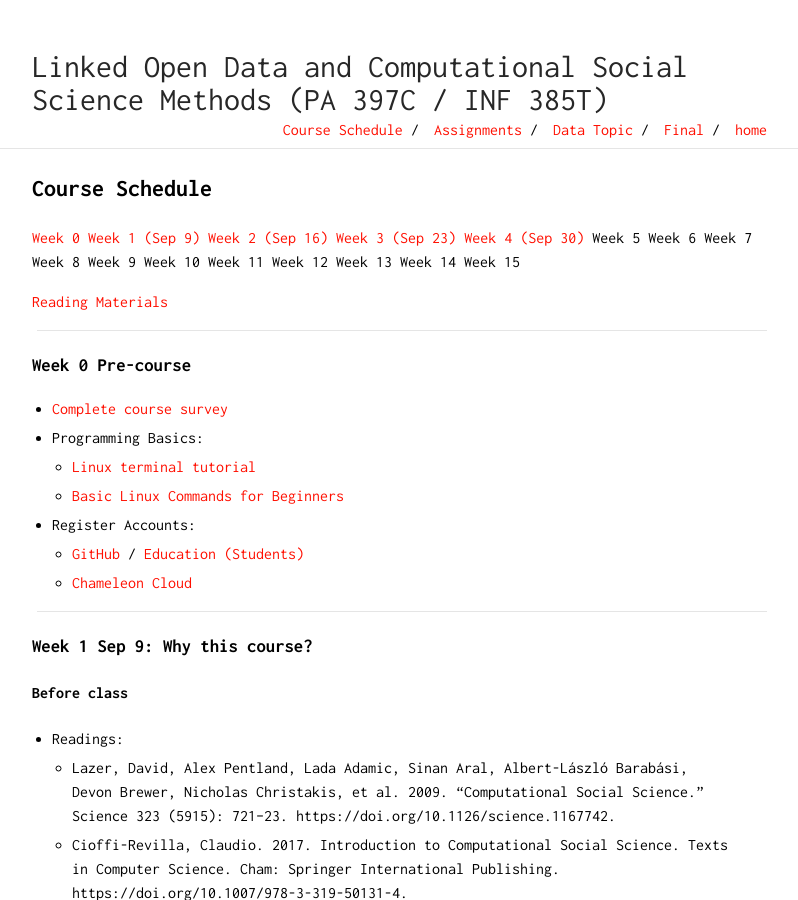
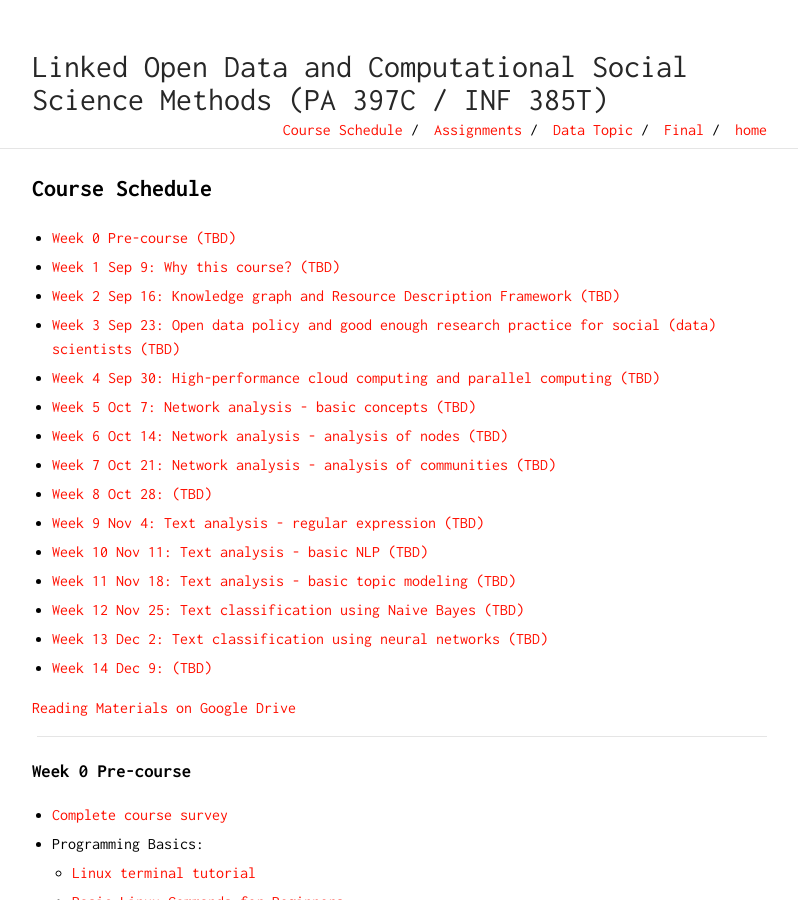
Before and after one commit to Xinjian-Paul-Li/open_data, a Jekyll site: the page built from docs/course_schedule.md, in a window 1280 px wide and 900 px high. Shown: the whole window, without its empty margins (238-1036 px from the left). Built offline with Jekyll 4.4.1, drawn with Linux system fonts in a browser that asks for light colours; our own code applies the rules of GitHub Pages for plain Markdown files; some of the changed text lies outside the part shown.

Commit message:
update course

```diff
--- a/docs/course_schedule.md
+++ b/docs/course_schedule.md
@@ -1,7 +1,21 @@
 ## Course Schedule
-[Week 0](#w0) [Week 1 (Sep 9)](#w1)	[Week 2 (Sep 16)](#w2)	[Week 3 (Sep 23)](#w3)	[Week 4 (Sep 30)](#w4)	Week 5	Week 6	Week 7	Week 8	Week 9	Week 10	Week 11	Week 12	Week 13	Week 14	Week 15
+- [Week 0 Pre-course (TBD)](#w0)
+- [Week 1 Sep 9: Why this course? (TBD)](#w1)
+- [Week 2 Sep 16: Knowledge graph and Resource Description Framework (TBD)](#w2)
+- [Week 3 Sep 23: Open data policy and good enough research practice for social (data) scientists (TBD)](#w3)
+- [Week 4 Sep 30: High-performance cloud computing and parallel computing (TBD)](#w4)
+- [Week 5 Oct 7: Network analysis - basic concepts (TBD)](#w5)
+- [Week 6 Oct 14: Network analysis - analysis of nodes (TBD)](#w6)
+- [Week 7 Oct 21: Network analysis - analysis of communities (TBD)](#w7)
+- [Week 8 Oct 28: (TBD)](#w8)
+- [Week 9 Nov 4: Text analysis - regular expression (TBD)](#w9)
+- [Week 10 Nov 11: Text analysis - basic NLP (TBD)](#w10)
+- [Week 11 Nov 18: Text analysis - basic topic modeling (TBD)](#w11)
+- [Week 12 Nov 25: Text classification using Naive Bayes (TBD)](#12)
+- [Week 13 Dec 2: Text classification using neural networks (TBD)](#13)
+- [Week 14 Dec 9: (TBD)](#14)
 
-[Reading Materials](#)
+[Reading Materials on Google Drive](#)
 
 ---
 ### <a name="w0"></a> Week 0 Pre-course
@@ -123,7 +137,7 @@
 
 
 ---
-### <a name="w8"></a> Week 8 Oct 28: Final project workday, no class.
+### <a name="w8"></a> Week 8 Oct 28: TBD.
 
 
 ---
@@ -140,6 +154,10 @@
 ---
 ### <a name="w10"></a> Week 10 Nov 11: Text analysis - basic NLP
 #### Before class
+- Readings:
+	- Bengfort, Benjamin, Rebecca Bilbro, and Tony Ojeda. 2018a. “Corpus Preprocessing and Wrangling.” In Applied Text Analysis with Python: Enabling Language-Aware Data Products with Machine Learning, 1 edition. Beijing Boston Farnham Sebastopol Tokyo: O’Reilly Media.
+	- ———. 2018b. “Text Vectorization and Transformation Pipelines.” In Applied Text Analysis with Python: Enabling Language-Aware Data Products with Machine Learning, 1 edition. Beijing Boston Farnham Sebastopol Tokyo: O’Reilly Media.
+
 #### In class
 - Data topic: TBD
 
```
